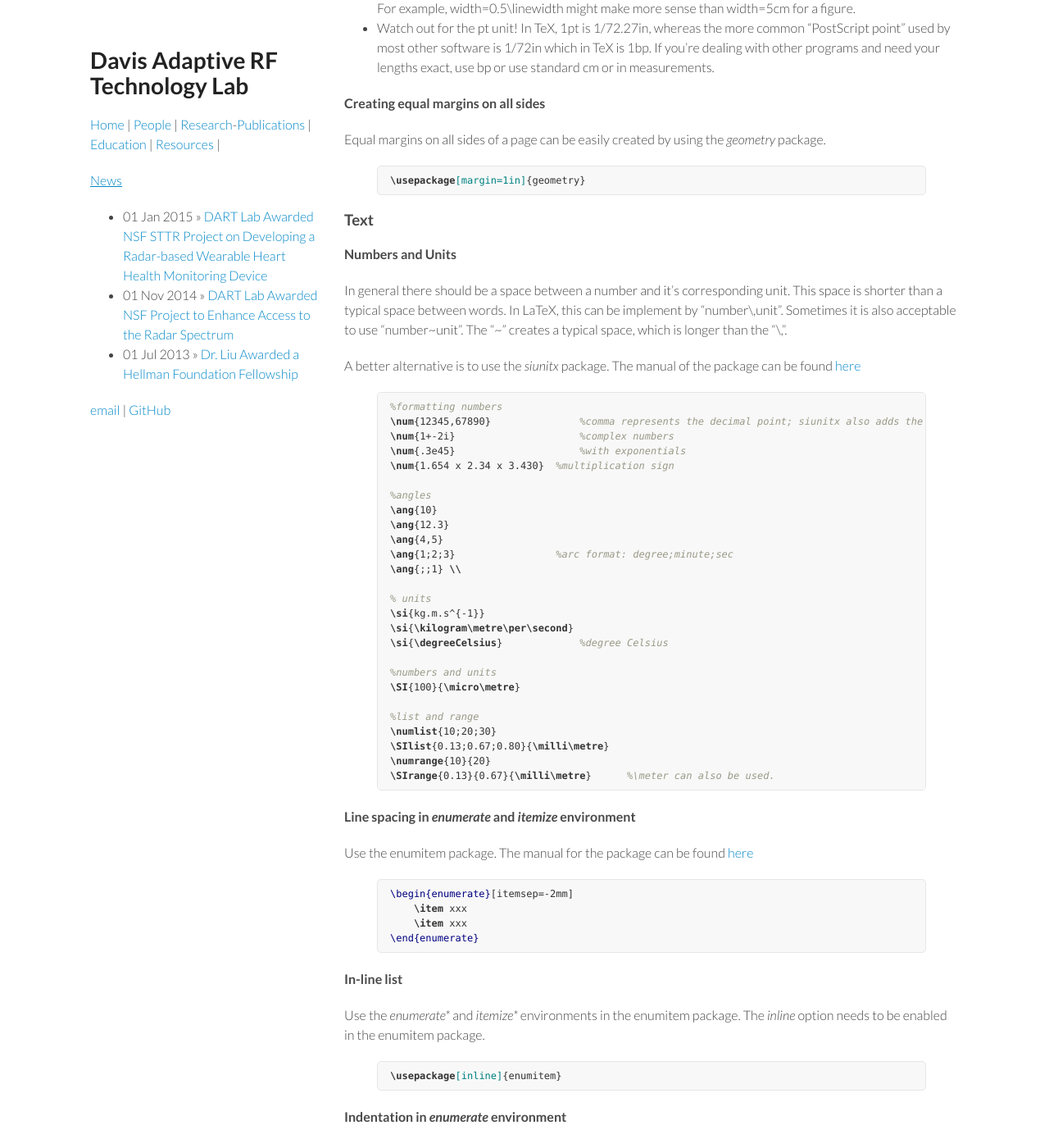
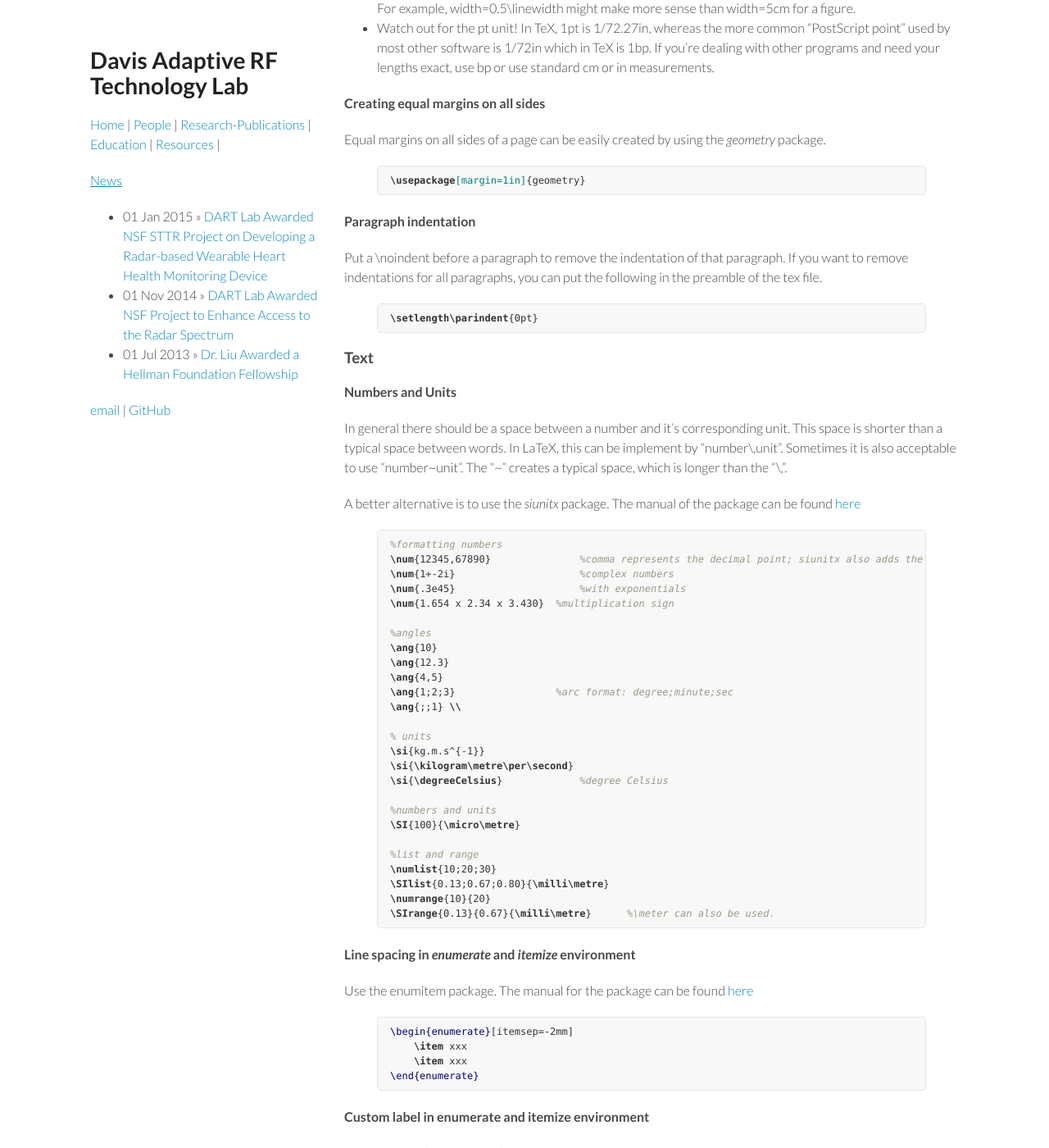
Before and after one commit to ucdart/ucdart.github.io, a Jekyll site: the page built from resources/latex.md, in a window 1280 px wide and 1400 px high, scrolled down 1646 px. Shown: the whole window at 82% size. Built offline with Jekyll 4.4.1, drawn with Linux system fonts in a browser that asks for light colours; some of the changed text lies outside the part shown.

Commit message:
Update latex.md

```diff
--- a/resources/latex.md
+++ b/resources/latex.md
@@ -72,6 +72,13 @@
 \usepackage[margin=1in]{geometry}
 {% endhighlight %}
 
+#### Paragraph indentation
+Put a \noindent before a paragraph to remove the indentation of that paragraph. If you want to remove indentations for all paragraphs, you can put the following in the preamble of the tex file.
+
+{% highlight latex %}
+\setlength\parindent{0pt}
+{% endhighlight %}
+
 ### Text
 
 #### Numbers and Units
@@ -116,6 +123,14 @@
     \item xxx
     \item xxx
 \end{enumerate}
+{% endhighlight %}
+
+#### Custom label in enumerate and itemize environment
+Again, use the {\tt enumitem} package. There are several options to choose from: \alph*, \Alph*, \arabic*, \roman*, and
+\Roman*.
+
+{% highlight latex %}
+\begin{enumerate}[label=\alph* )]
 {% endhighlight %}
 
 #### In-line list
```
